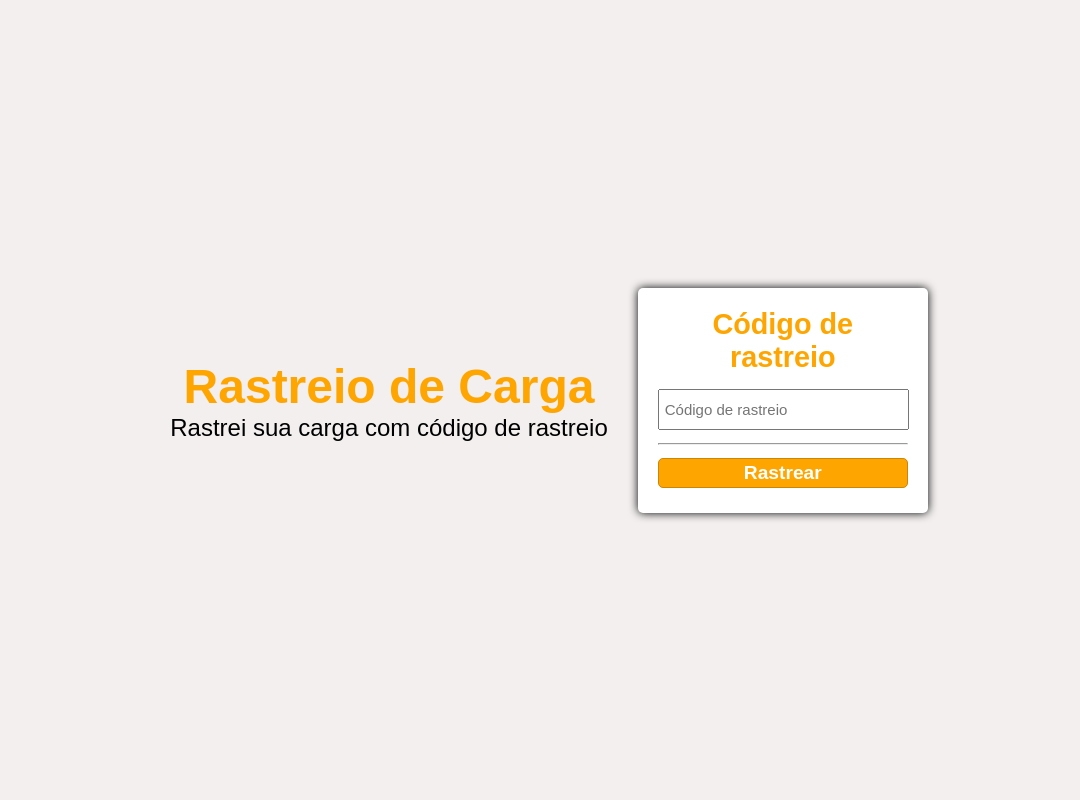
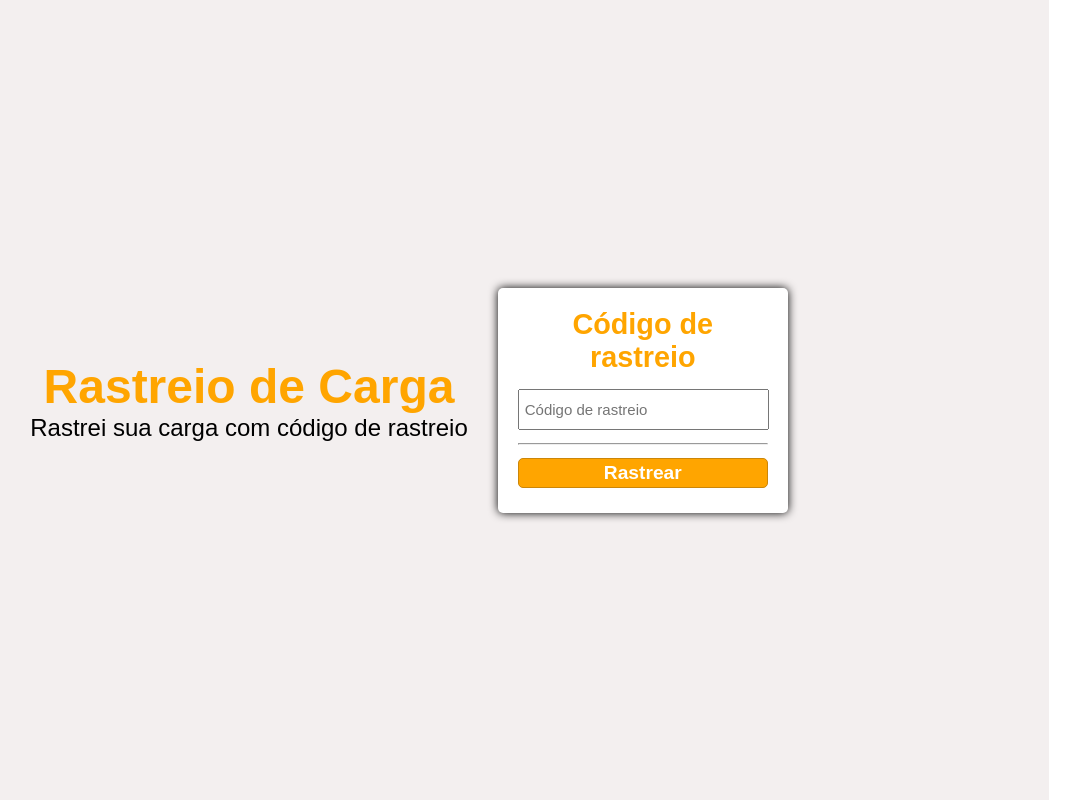
Before and after one commit to vikmiranda/PWEB-rastreadordecarga, a Next.js app: page / in a window 1280 px wide. Shown: the whole page, without its empty margins (91-1171 px from the left). Built offline with nearby package versions, Linux system fonts and the light colour scheme.

Commit message:
LUCAS: alteração css

```diff
--- a/styles/styles.css
+++ b/styles/styles.css
@@ -9,6 +9,8 @@ body {
     align-items: center;
     justify-content: center;
     font-family: sans-serif;
+    min-width: 300px;
+    max-width: 1000px;
 }
 
 .homePrincipal {
```
